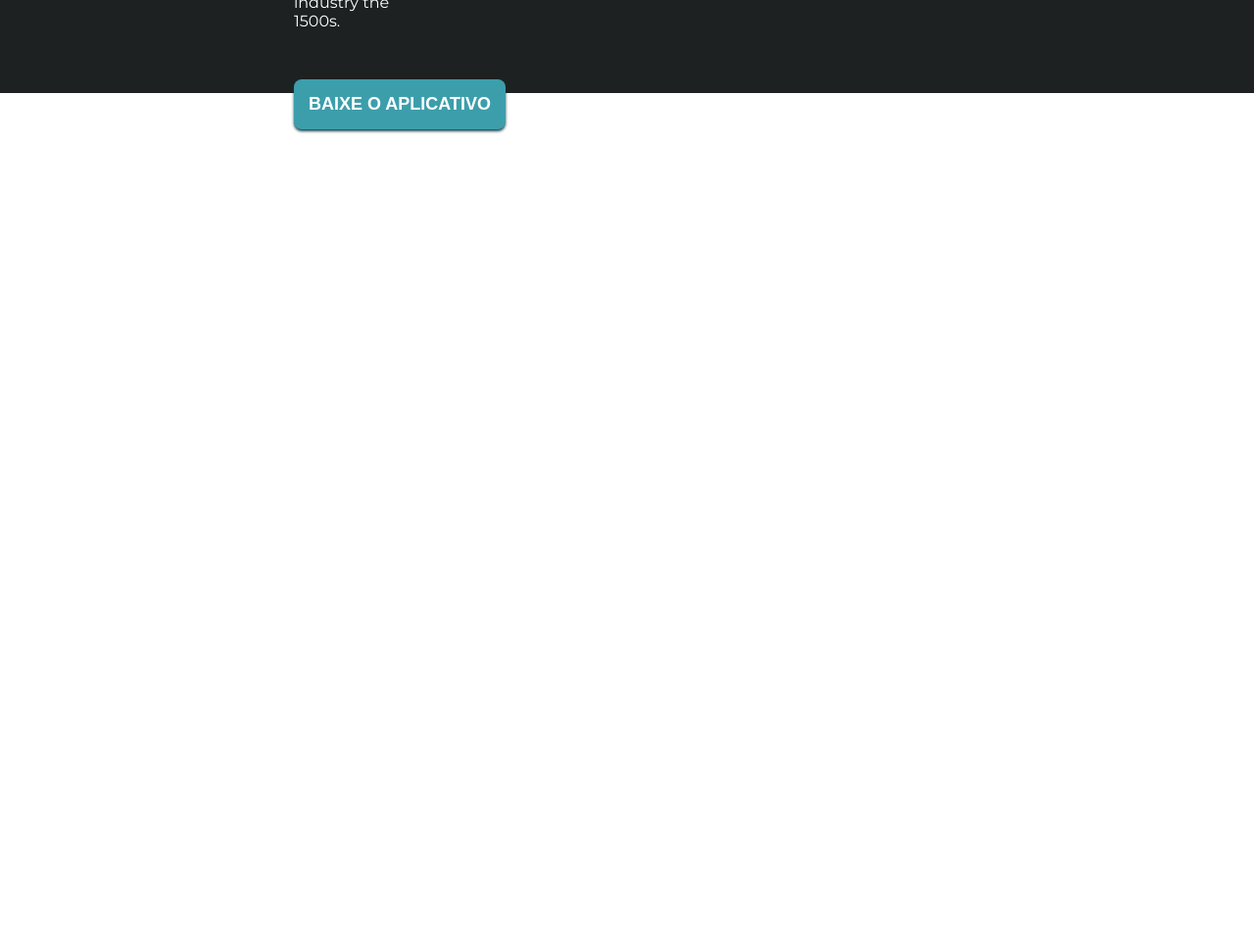
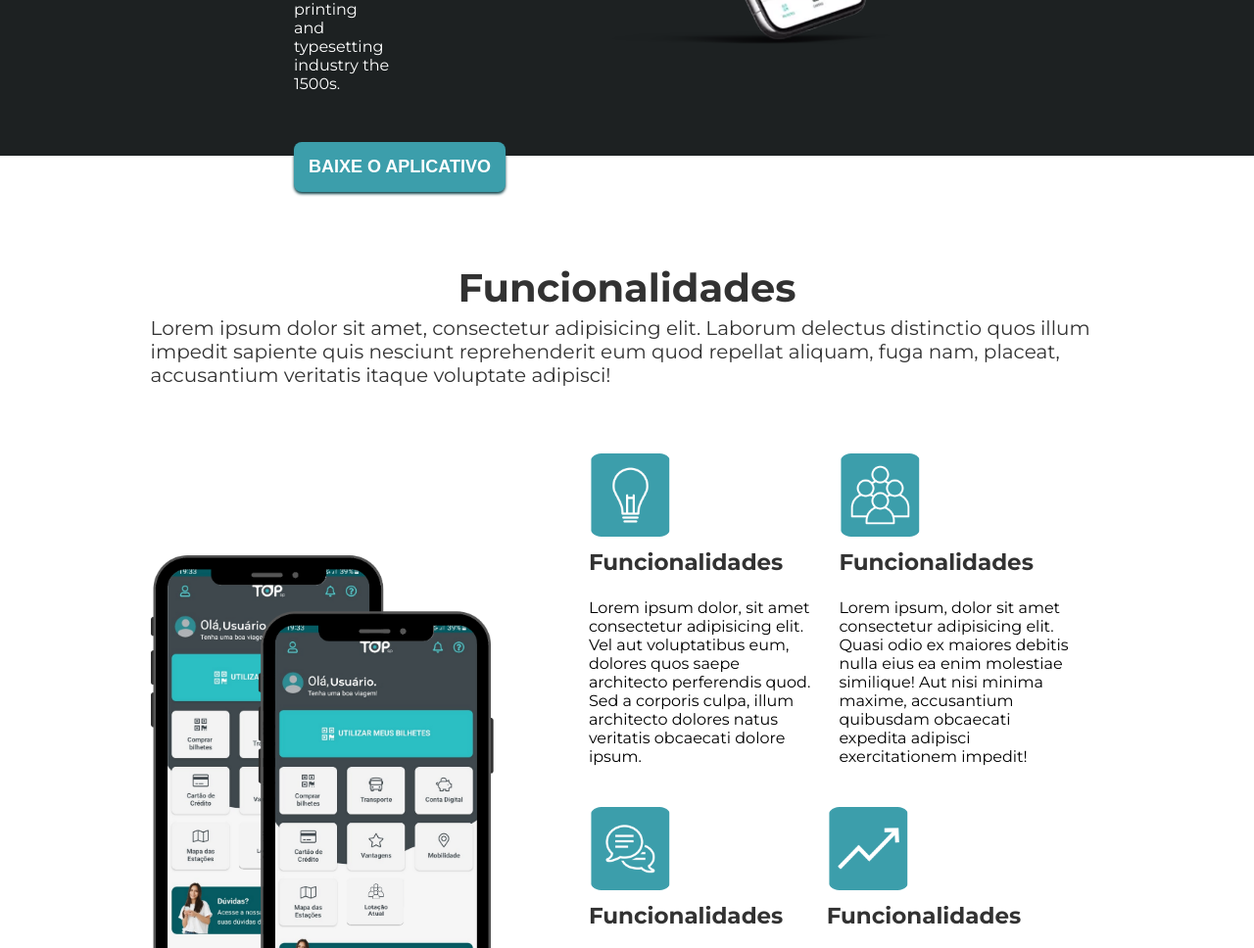
Before and after one commit to OliveiraGusta/Landing-Page-Cartao-TOP, a website: page public/index.html in a window 1280 px wide. Shown: the part 1832-2800 px from the top of the page at 98% size. Before the commit the page ends 2068 px from the top, so only its background shows below. Drawn offline with Linux system fonts and the light colour scheme.

Commit message:
Adicionei o bloco FUNCIONALIDADES ao projeto, também realizei pequenos ajustes de posicionamento no bloco HOME

```diff
--- a/public/index.html
+++ b/public/index.html
@@ -41,7 +41,7 @@
                             <a href="https://play.google.com/store/apps/details?id=br.com.autopass.top&pli=1%22%3E"
                                 target="_blank"> <img src="imgs/Icones/PlayStore-preto.png" alt="Play Store" width="80"
                                     class="home-loja-app"></a>
-                            <a href="https://apps.apple.com/br/app/top-aplicativo-de-mobilidade/id1542664234%22%3E"
+                            <a id="home-imagem" href="https://apps.apple.com/br/app/top-aplicativo-de-mobilidade/id1542664234%22%3E"
                                 target="_blank"> <img src="imgs/Icones/AppStore-preto.png" alt="App Store" width="80"
                                     class="home-loja-app"> </a>
                         </div>
@@ -116,13 +116,53 @@
                     </div>
                 </div>
                 <div class="app-top-right">
-                    <img id="app-top-right-mockup" src="imgs/Mockups/2-Celulares.png"></img>
+                    <img id="app-top-right-mockup" src="imgs/Mockups/2-Celulares.png">
                 </div>
 
             </div>
             <!-- FIM APP TOP GUSTAVO-->
         </section>
         <section id="header-Funcionalidades">
+            <div id="funcionalidades">
+                <h2 id="funcionalidades-titulo">Funcionalidades</h2>
+                    <p id="funcionalidades-titulo-subtexto" >Lorem ipsum dolor sit amet, consectetur adipisicing elit. Laborum delectus distinctio quos illum impedit sapiente quis nesciunt reprehenderit eum quod repellat aliquam, fuga nam, placeat, accusantium veritatis itaque voluptate adipisci!</p>
+                <div id="funcionalidades-bloco">
+                    <div id="funcionalidades-bloco-imagem">
+                        <img id="funcionalidades-imagem" src="imgs/Mockups/2-Celulares-Alinhados.png" alt="Celular com app TOP">
+                    </div>
+
+                    <div id="funcionalidades-bloco-textos">
+                            <div id="funcionalidades-bloco-textos-linha1">
+                                <div id="funcionalidades-bloco-textos-coluna1">
+                                    <img class="funcionalidades-bloco-icones" src="imgs/Funcionalidades/Funcionalidades (2).png" alt="icone azul de lampâda">
+                                    <h3 class="funcionalidades-subtiulos">Funcionalidades</h3>
+                                        <p id="funcionalidades-texto" >Lorem ipsum dolor, sit amet consectetur adipisicing elit. Vel aut voluptatibus eum, dolores quos saepe architecto perferendis quod. Sed a corporis culpa, illum architecto dolores natus veritatis obcaecati dolore ipsum.</p>
+                                </div>
+
+                                <div id="funcionalidades-bloco-textos-coluna2">
+                                    <img class="funcionalidades-bloco-icones" src="imgs/Funcionalidades/Funcionalidades (3).png" alt="icone azul de pessoas reunidas">
+                                    <h3 class="funcionalidades-subtiulos">Funcionalidades</h3>
+                                        <p id="funcionalidades-texto" >Lorem ipsum, dolor sit amet consectetur adipisicing elit. Quasi odio ex maiores debitis nulla eius ea enim molestiae similique! Aut nisi minima maxime, accusantium quibusdam obcaecati expedita adipisci exercitationem impedit!</p>
+                                </div>
+
+                            </div>
+
+                            <div id="funcionalidades-bloco-textos-linha2">
+                                <div>
+                                    <img class="funcionalidades-bloco-icones" src="imgs/Funcionalidades/Funcionalidades (4).png" alt="icone azul de chat">
+                                    <h3 class="funcionalidades-subtiulos">Funcionalidades</h3>
+                                        <p id="funcionalidades-texto" >Lorem ipsum dolor sit amet consectetur adipisicing elit. Laboriosam, sint! Ad incidunt hic quo libero repellat assumenda sint vitae explicabo deserunt temporibus quisquam, vel dolor doloribus voluptate cumque voluptatum maiores?</p>
+                                </div>
+
+                                <div id="funcionalidades-bloco-textos-coluna2">
+                                    <img class="funcionalidades-bloco-icones" src="imgs/Funcionalidades/Funcionalidades (1).png" alt="icone de grafico em sentido crescente">
+                                    <h3 class="funcionalidades-subtiulos">Funcionalidades</h3>
+                                        <p id="funcionalidades-texto" >Lorem ipsum dolor sit, amet consectetur adipisicing elit. Magnam, sapiente! Voluptate dolores blanditiis et iusto accusantium, eaque aliquam ipsam sapiente mollitia eius, corrupti, quisquam dolore iure. Reprehenderit laudantium provident dicta?</p>
+                                </div>
+                            </div>
+                    </div>
+                </div>
+            </div>
 
         </section>
         <section id="header-Perguntas">
--- a/public/style.css
+++ b/public/style.css
@@ -12,6 +12,8 @@
 
     --preto: #000;
     --branco: #FFFF;
+
+    scroll-behavior: smooth;
 
 
     /* TEXTO */
@@ -72,6 +74,7 @@ body{
 /* HOME TALLYSSON */
 #home{
     background-image: url(imgs/Fundo/Mapa.png);
+    margin-bottom: 5%;
 }
 
 #home-inicio{
@@ -90,7 +93,6 @@ body{
 }
 
 .home-texto{
-
     font-size: 16px;
     color: var(--preto);
     opacity: 0.8;
@@ -107,6 +109,10 @@ body{
 
 .home-loja-app{
     margin: 4px;
+}
+
+#home-imagem{
+    width: 293px;
 }
 /* FIM HOME TALLYSSON */
 
@@ -247,3 +253,95 @@ body{
 }
 
 /* FIM GUSTAVO */
+
+
+/* FUNCIONALIDADES TALLYSSON */
+
+
+#funcionalidades{
+    display: flex;
+    flex-direction: column;
+    margin-top: 6%;
+    margin-left: 12%;
+    margin-right: 12%;
+}
+
+#funcionalidades-titulo{
+    display: flex;
+    text-align: center;
+    align-items: center;
+    justify-content: center;
+    font-size: 40px;
+    font-family: "Montserrat", "sans-serif";
+    color: var(--preto);
+    opacity: 0.8;
+    margin-bottom: -15px;
+}
+
+#funcionalidades-titulo-subtexto{
+    font-size: 20px;
+    font-family: "Montserrat", "sans-serif";
+    color: var(--preto);
+    opacity: 0.8;
+}
+
+#funcionalidades-bloco{
+    display: flex;
+    margin-top: 5%;
+}
+
+#funcionalidades-bloco-imagem{
+    display: flex;
+    justify-content: center;
+    align-items: center;
+    padding-right: 10%;
+}
+
+#funcionalidades-imagem{
+    width: 350px;
+}
+
+#funcionalidades-bloco-textos{
+    display: flex;
+    flex-direction: column;
+}
+
+
+.funcionalidades-bloco-icones{
+    width: 85px;
+    border-radius: 15%;
+    margin-bottom: -15px;
+}
+
+.funcionalidades-subtiulos{
+    font-size: 23px;
+    font-family: "Montserrat", "sans-serif";
+    color: var(--preto);
+    opacity: 0.8;
+}
+
+
+.funcionalidades-texto{
+    font-size: 16px;
+    font-family: "Montserrat", "sans-serif";
+    color: var(--preto);
+    opacity: 0.8;
+}
+
+#funcionalidades-bloco-textos-linha1{
+    margin-bottom: 5%;
+    display: flex;
+}
+
+#funcionalidades-bloco-textos-linha2{
+    display: flex;
+    margin-bottom: 5%;
+}
+
+#funcionalidades-bloco-textos-coluna1{
+    margin-right: 5%;
+}
+
+#funcionalidades-bloco-textos-coluna2{
+    margin-right: 5%;
+}
```
